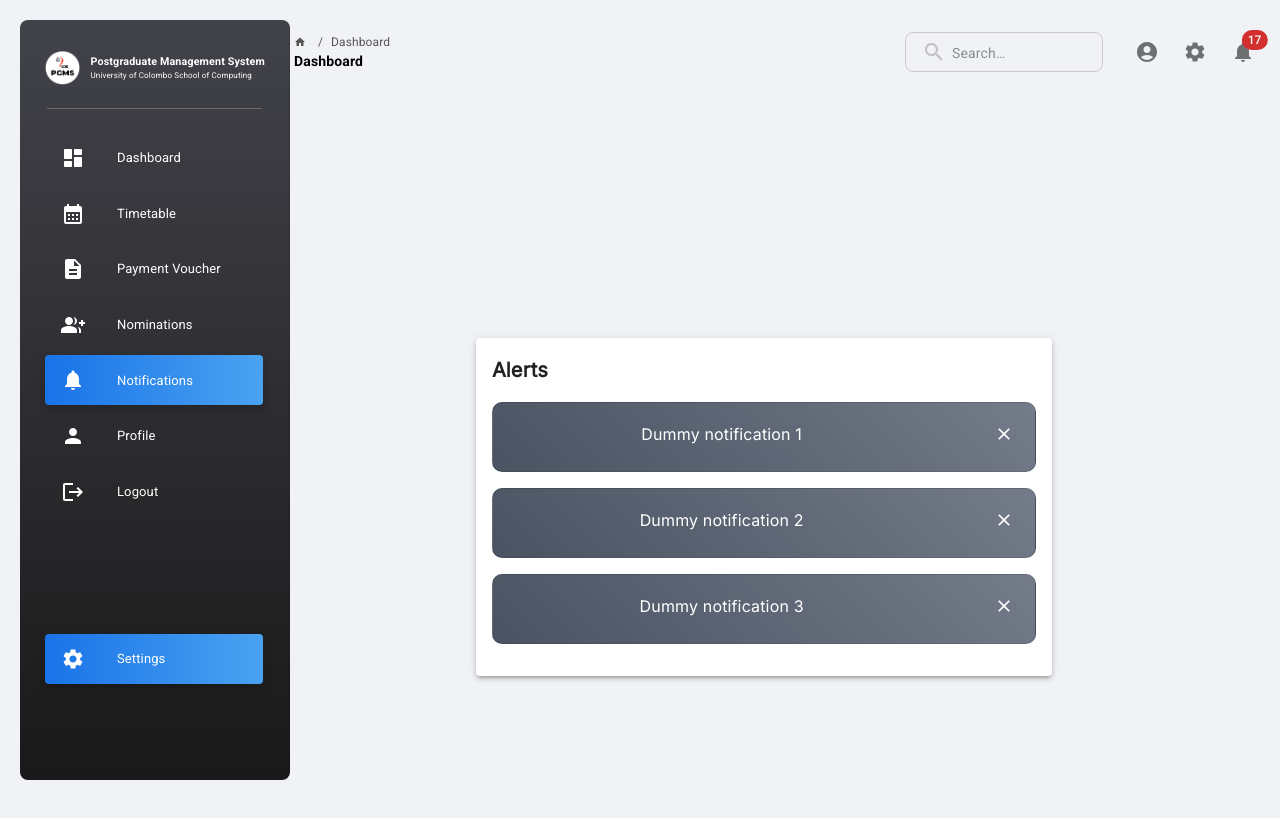
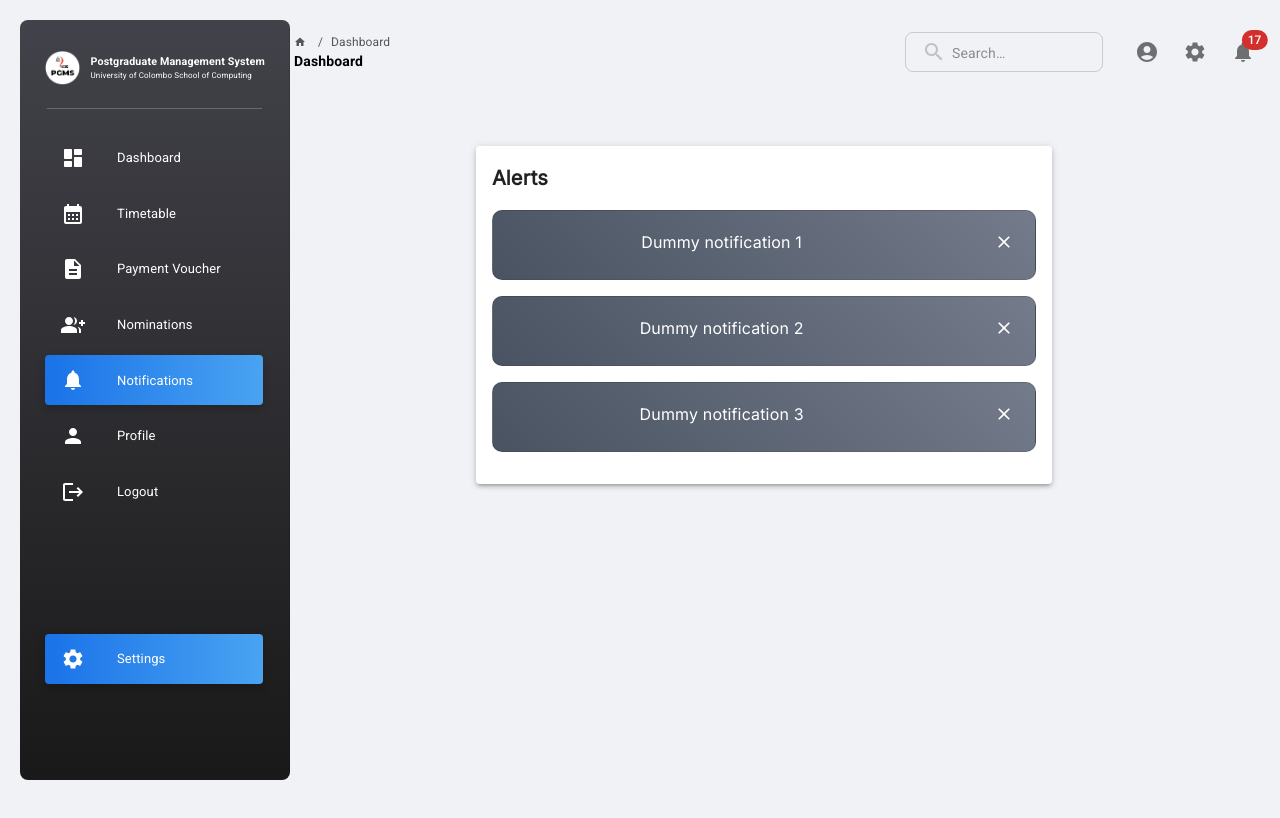
Before and after one commit to Uchiha-16/pgms, a React (Create React App) app in the folder client/: page /notifications in a window 1280 px wide. Shown: the top 818 px of the page. Built offline with nearby package versions, Linux system fonts and the light colour scheme.

Commit message:
change alert box margin

```diff
--- a/client/src/components/NotificationsComponent.jsx
+++ b/client/src/components/NotificationsComponent.jsx
@@ -32,7 +32,7 @@ const NotificationsComponent = ({ notifications, handleClose }) => {
             my: 2,
             background: `linear-gradient(45deg, #495361, #747B8A)`, // Switched colors here
             cursor: "pointer",
-            height: '70px',
+            height: "70px",
             borderRadius: "10px",
           }}
           onClick={() => handleNotificationClick(notification)}
@@ -60,7 +60,6 @@ const NotificationsComponent = ({ notifications, handleClose }) => {
                     event.stopPropagation(); // Prevent card click propagation
                     handleClose(notification.id);
                   }}
-
                   sx={{ color: "white" }}
                 >
                   <CloseIcon fontSize="small" />
--- a/client/src/layouts/notifications.jsx
+++ b/client/src/layouts/notifications.jsx
@@ -43,7 +43,7 @@ class NotificationsPage extends Component {
             <Grid item>
               {/* Content */}
               <Grid container justifyContent="center">
-                <Grid item xs={12} sm={7}>
+                <Grid item xs={12} sm={7} sx={{ mt: -12 }}>
                   <Paper elevation={3} sx={{ p: 2 }}>
                     <Typography
                       variant="h6"
```
